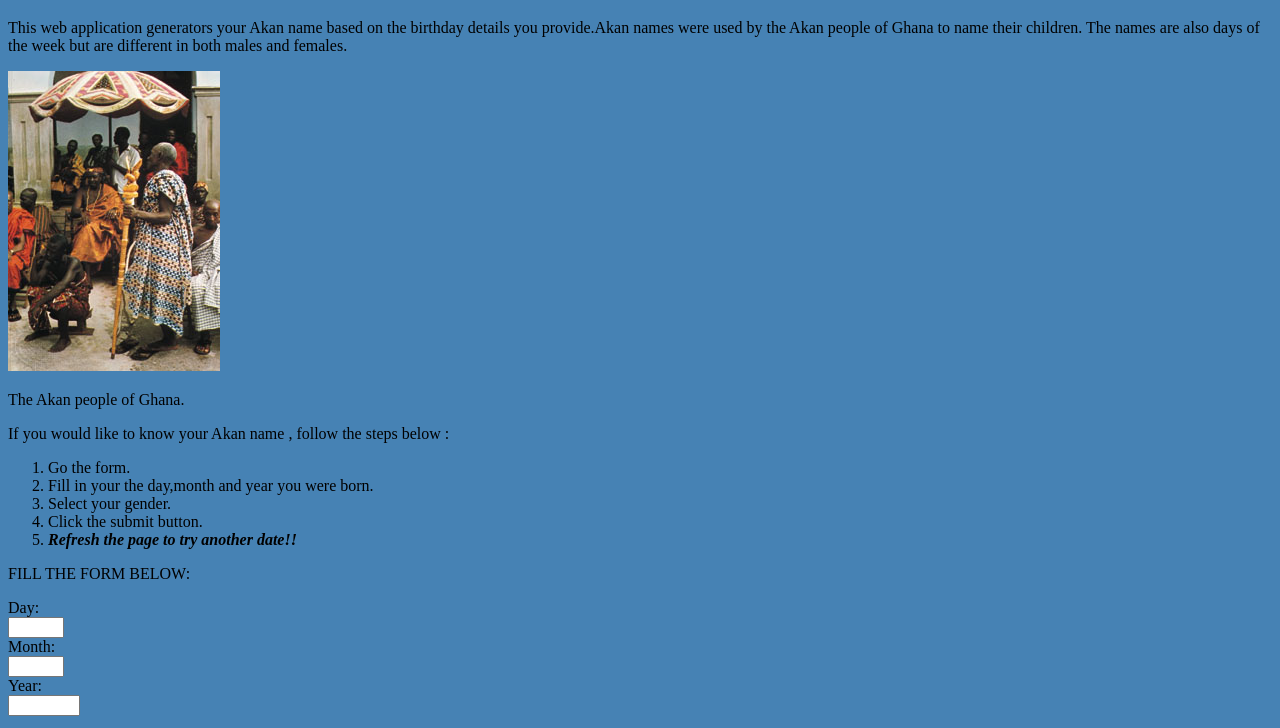
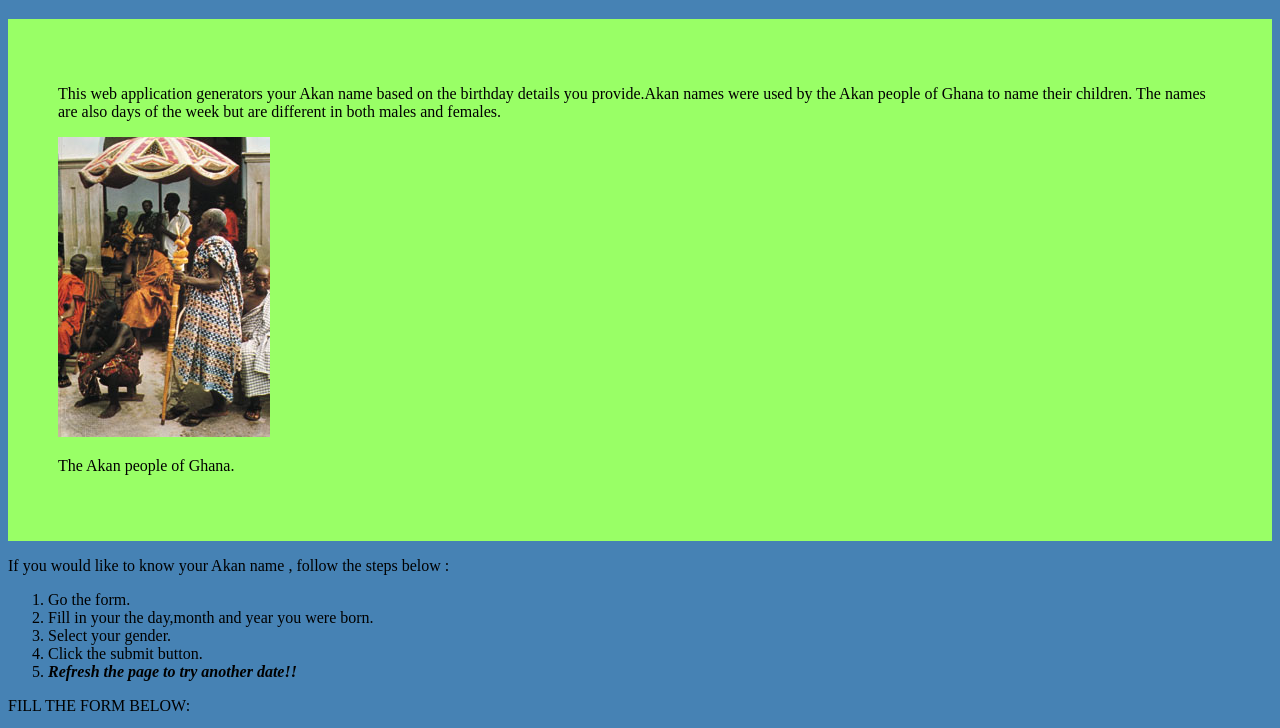
Before and after one commit to Tabithawa/akan-name-generator, a plain HTML site: page index.html in a window 1280 px wide. Shown: the part 61-789 px from the top of the page. Drawn offline with Linux system fonts and the light colour scheme.

Commit message:
add description styling

```diff
--- a/index.css
+++ b/index.css
@@ -7,3 +7,8 @@ h1{
     text-align: center;
     text-decoration-line: underline;
 }
+.description{
+    background-color: #99ff66;
+    padding: 50px;
+
+}
```
